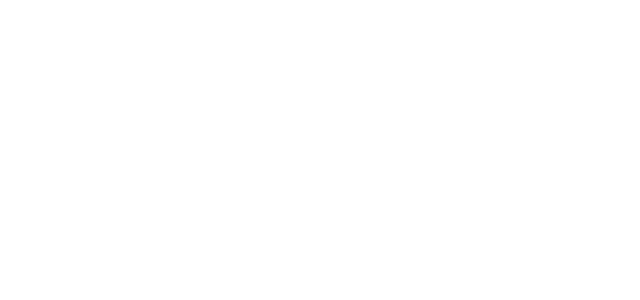
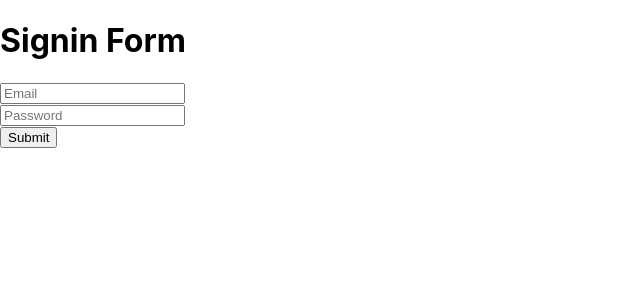
Before and after one commit to lunivmaharjan/react-signin-and-signup-, a React (Create React App) app: page / in a window 1280 px wide. Shown: the top 300 px of the page, without its empty margins (0-640 px from the left). Built offline with nearby package versions, Linux system fonts and the light colour scheme.

Commit message:
signin edit

```diff
--- a/src/App.js
+++ b/src/App.js
@@ -1,5 +1,6 @@
+import SigninForm from './Components/SigninForm/SigninForm'
+import {BrowserRouter as Router, Routers, Route } from "react-router-dom";
 
-import SigninForm from './Components/SigninForm/SigninForm';
 
 function App() {
   return (
--- a/src/Components/SigninForm/SigninForm.jsx
+++ b/src/Components/SigninForm/SigninForm.jsx
@@ -3,8 +3,17 @@
 
 const SigninForm = () => {
   return (
-    <div>
-
+    <div className="wrapper">
+        <div action=''>
+            <h1>Signin Form</h1>
+        </div>
+    <div className='input-box'>
+        <input type='text' placeholder='Email' required/>
+    </div>
+    <div className='input-box'>
+        <input type='password' placeholder='Password' required/>
+    </div>
+    <button type='Submit'>Submit</button>
     </div>
   )
 }
```
